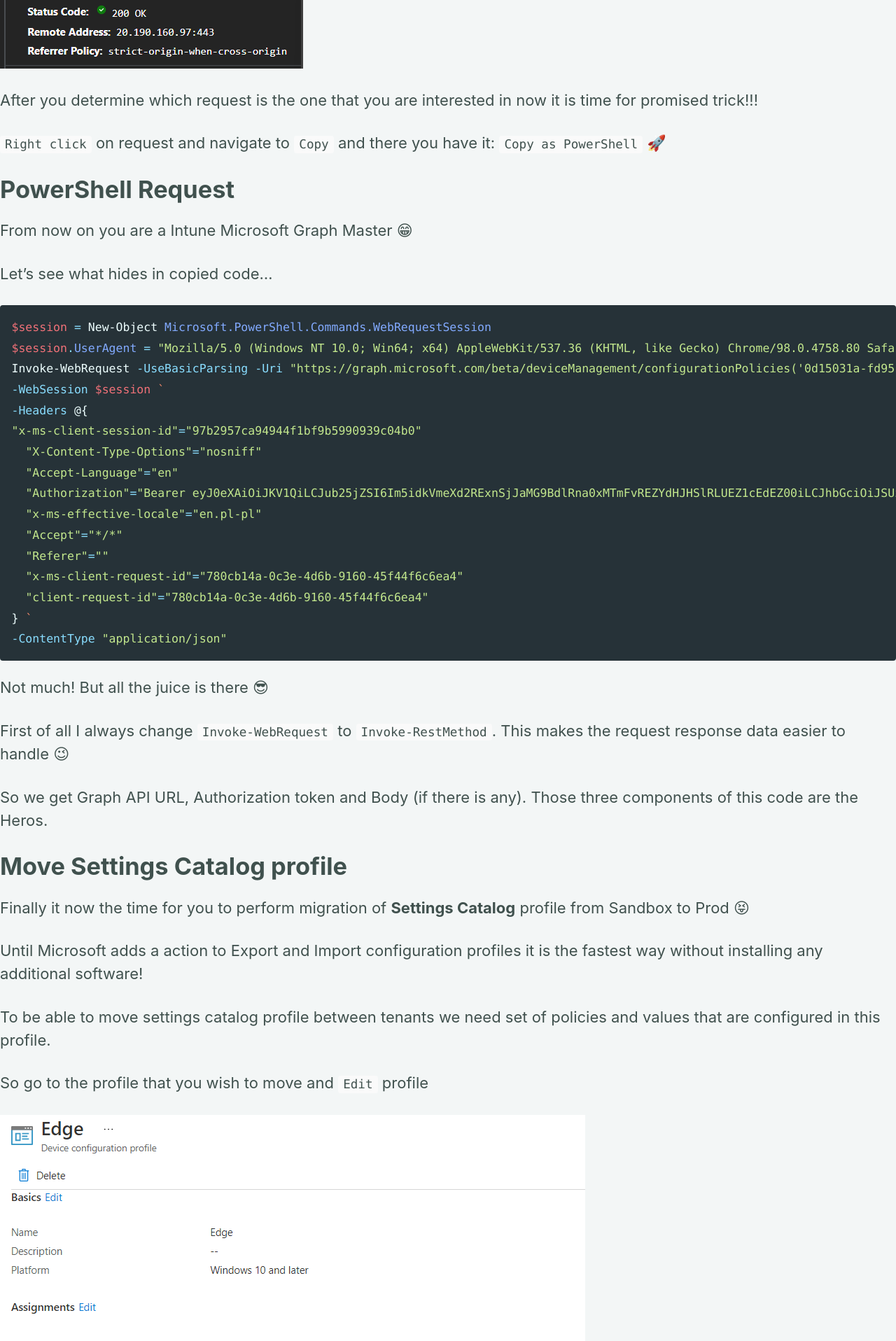
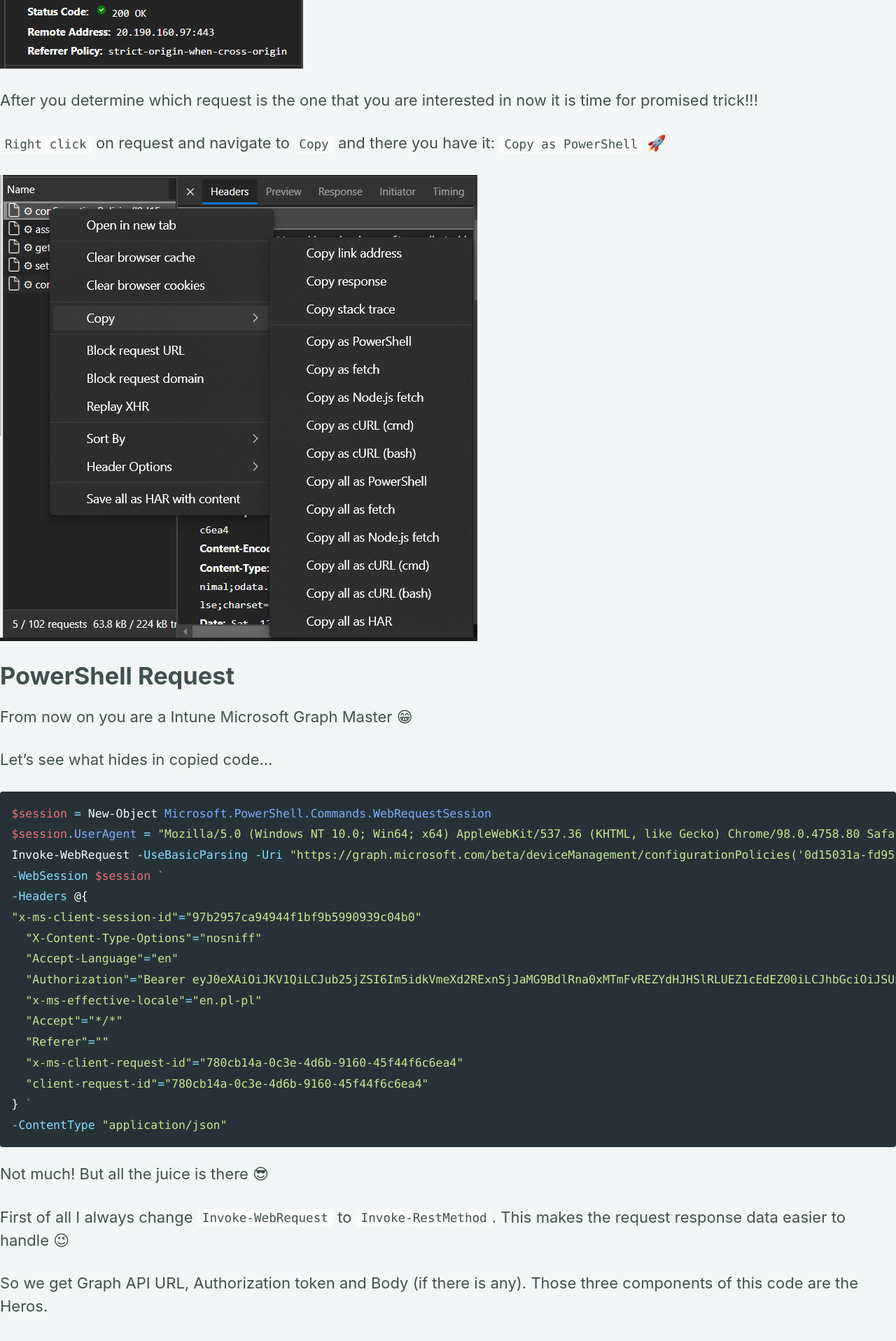
Before and after one commit to UniverseCitiz3n/UniverseCitiz3n.github.io, a Jekyll site: the page built from _posts/2022-02-12-SettingsCatalog-Move.md, in a window 1280 px wide. Shown: the part 3554-5470 px from the top of the page at 70% size. Built offline with Jekyll 4.4.1, drawn with Linux system fonts in a browser that asks for light colours; cached includes are drawn as plain includes; our own code applies the rules of GitHub Pages for plain Markdown files; comment, search, counter and statistics services are not loaded.

Commit message:
🩹 adding lost screen6

```diff
--- a/_posts/2022-02-12-SettingsCatalog-Move.md
+++ b/_posts/2022-02-12-SettingsCatalog-Move.md
@@ -57,6 +57,8 @@
 After you determine which request is the one that you are interested in now it is time for promised trick!!!
 
 `Right click` on request and navigate to `Copy` and there you have it: `Copy as PowerShell` 🚀
+
+![DevTools6]({{ site.url }}{{ site.baseurl }}/assets/images/posts/2022-02-12-DevTools/6.png)
 
 # PowerShell Request
 
```
